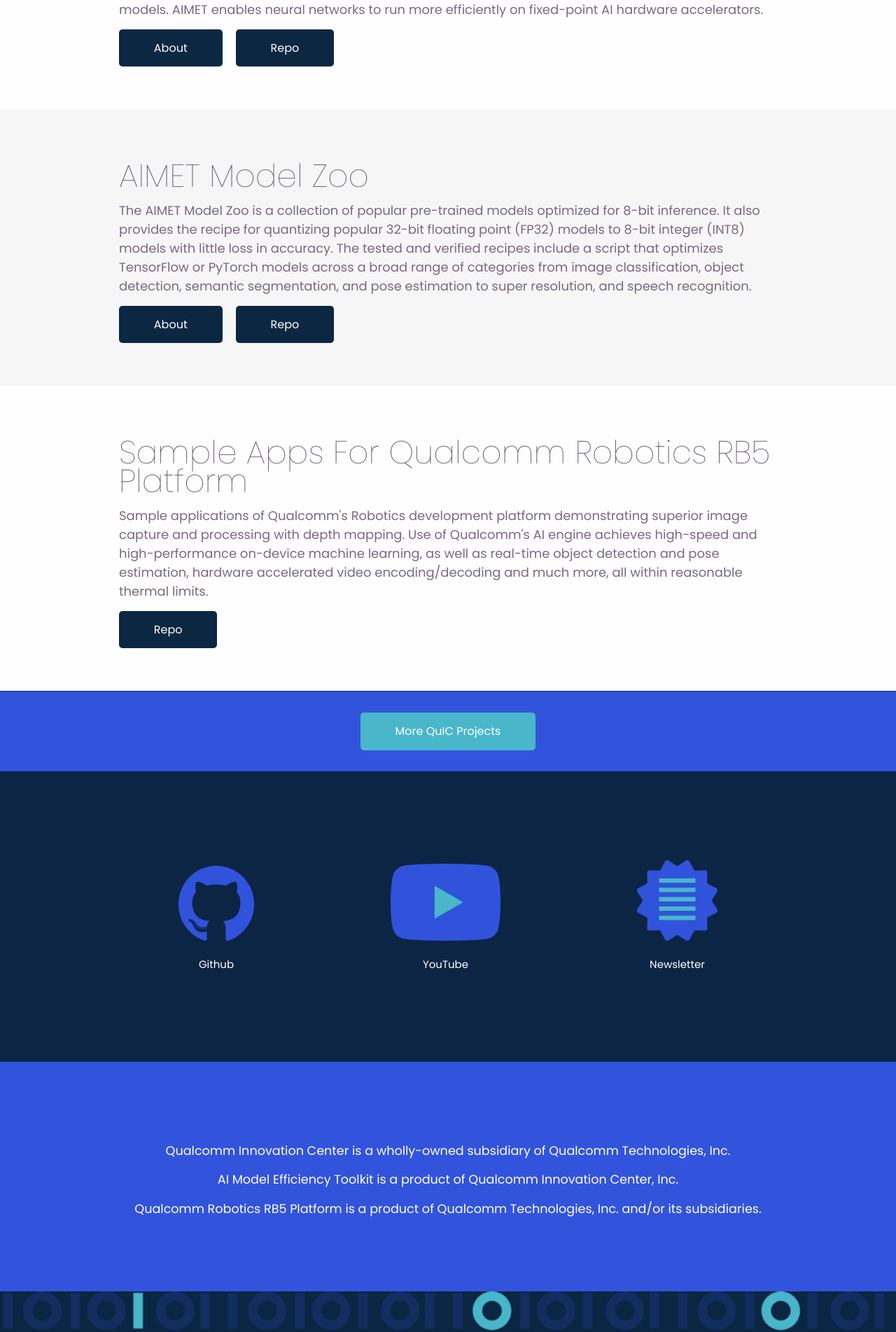
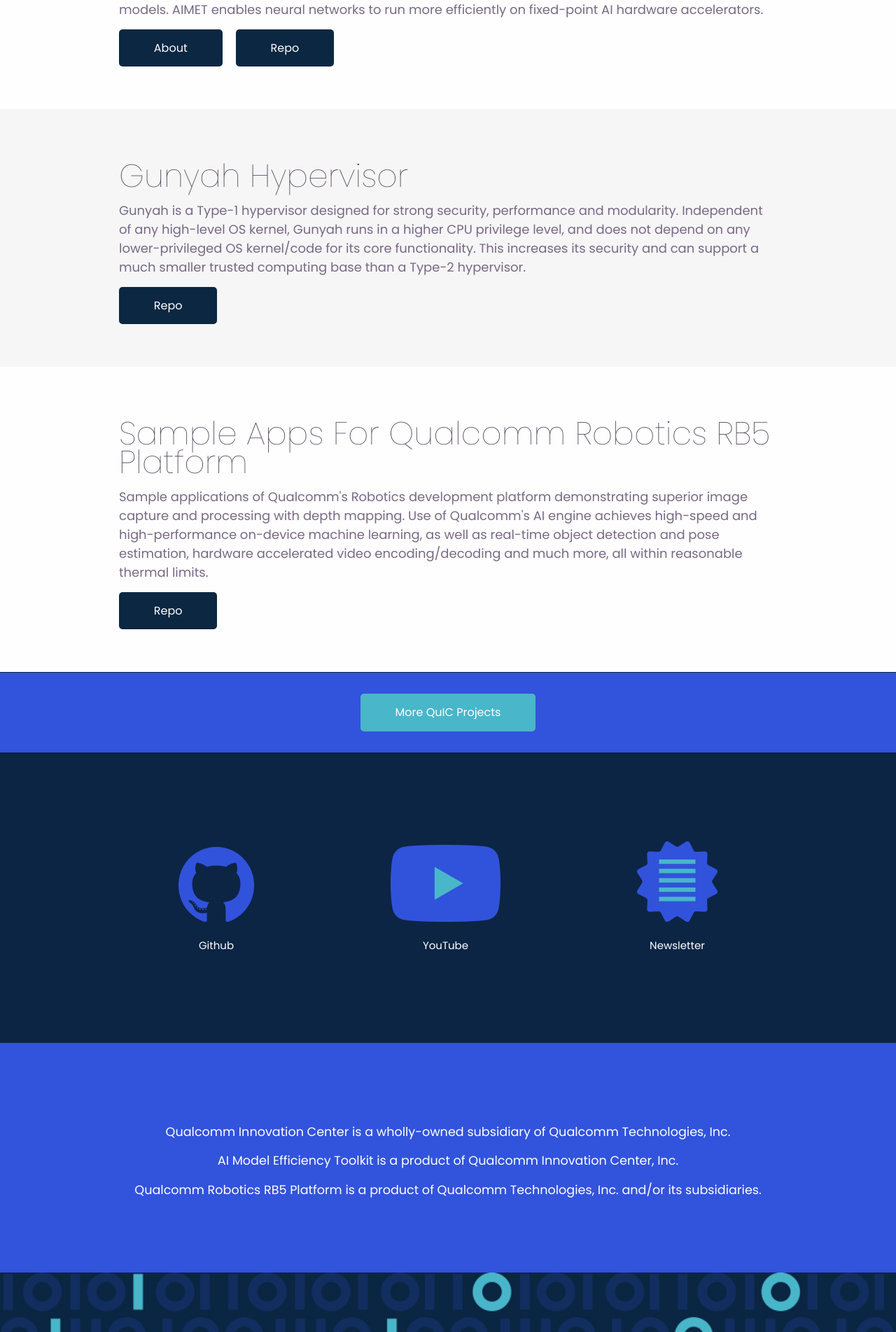
Before and after one commit to quic/quic.github.io, a Jekyll site: the page built from index.markdown, in a window 1280 px wide. Shown: the part 2658-4561 px from the top of the page at 70% size. Built offline with Jekyll 4.4.1, drawn with Linux system fonts in a browser that asks for light colours; some web fonts are replaced; a script that is not in the unit is left out.

Commit message:
Add Gunyah to featured projects
Signed-off-by: Scott Finkel <quic_sfinkel@quicinc.com>

```diff
--- a/_includes/projects-highlighted.html
+++ b/_includes/projects-highlighted.html
@@ -17,17 +17,16 @@
 
 <div class="quic-project-container">
   <div class="wrapper quic-project">
-    <h2 class="quic-project-name">AIMET Model Zoo</h2>
+    <h2 class="quic-project-name">Gunyah Hypervisor</h2>
 
-    <p class="quic-project-description">The AIMET Model Zoo is a collection of popular pre-trained models optimized for
-      8-bit inference. It also provides the recipe for quantizing popular 32-bit floating point (FP32) models to 8-bit
-      integer (INT8) models with little loss in accuracy. The tested and verified recipes include a script that
-      optimizes TensorFlow or PyTorch models across a broad range of categories from image classification, object
-      detection, semantic segmentation, and pose estimation to super resolution, and speech recognition.
+    <p class="quic-project-description">Gunyah is a Type-1 hypervisor designed for strong security, performance and
+      modularity. Independent of any high-level OS kernel, Gunyah runs in a higher CPU privilege level, and does not
+      depend on any
+      lower-privileged OS kernel/code for its core functionality. This increases its security and can support a much
+      smaller trusted computing base than a Type-2 hypervisor.
     </p>
-    <a href="https://www.qualcomm.com/news/onq/2021/01/22/aimet-model-zoo-highly-accurate-quantized-ai-models-are-now-available"
-      class="button-link">About</a>
-    <a href="https://github.com/quic/aimet-model-zoo/" class="button-link">Repo</a>
+
+    <a href="https://github.com/quic/gunyah-hypervisor" class="button-link">Repo</a>
   </div>
 </div>
 
--- a/_sass/minima/custom-styles.scss
+++ b/_sass/minima/custom-styles.scss
@@ -440,6 +440,7 @@ a.button-link-2:hover {
   @include media-query($on-palm) {
     padding: $spacing-unit $spacing-unit/3;
   }
+  color: lighten($text-color-2, 15%);
 }
 
 .quic-project-container:nth-of-type(even) {
@@ -470,6 +471,5 @@ a.button-link-2:hover {
       @include relative-font-size(0.85);
     }
     font-weight: 100;
-    color: lighten($text-color-2, 15%);
   }
 }
```
Also changed, not shown: Gemfile.lock (added), 1 other file.
